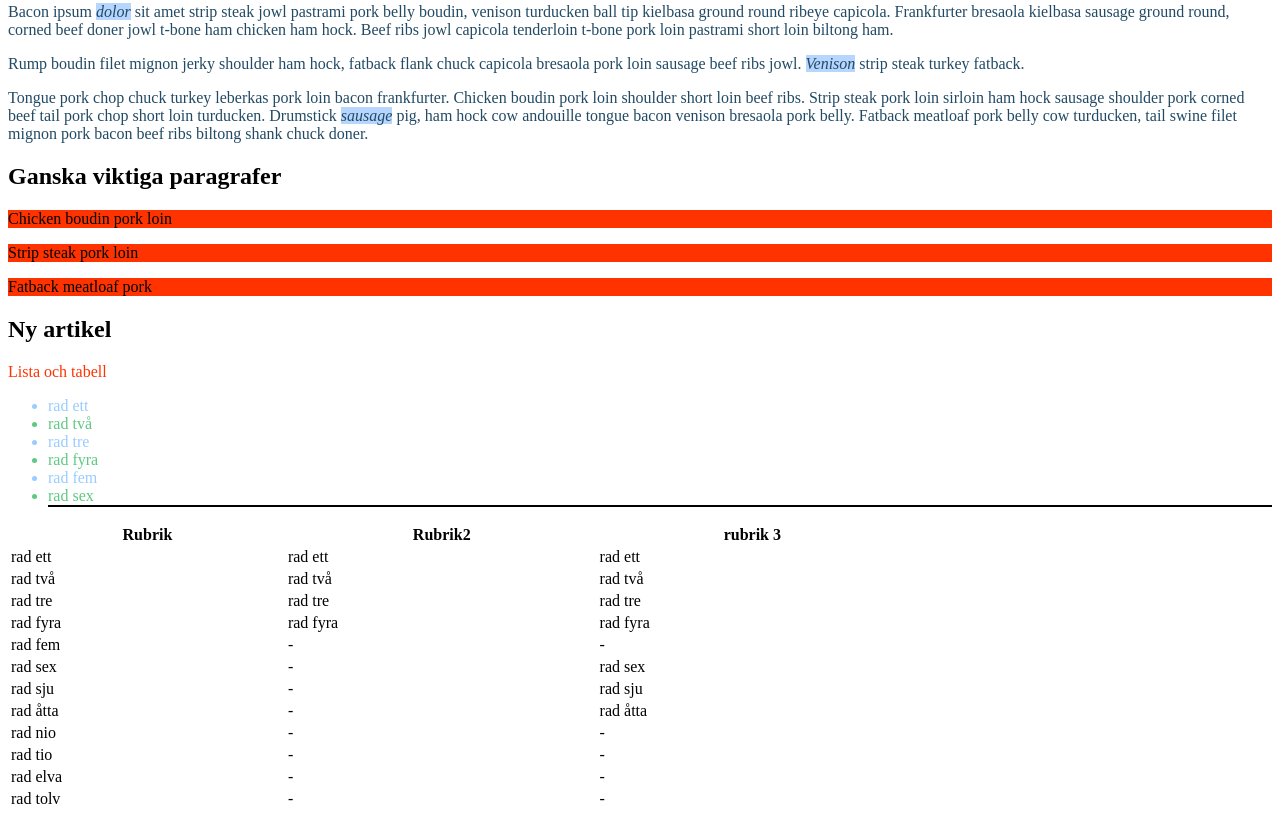
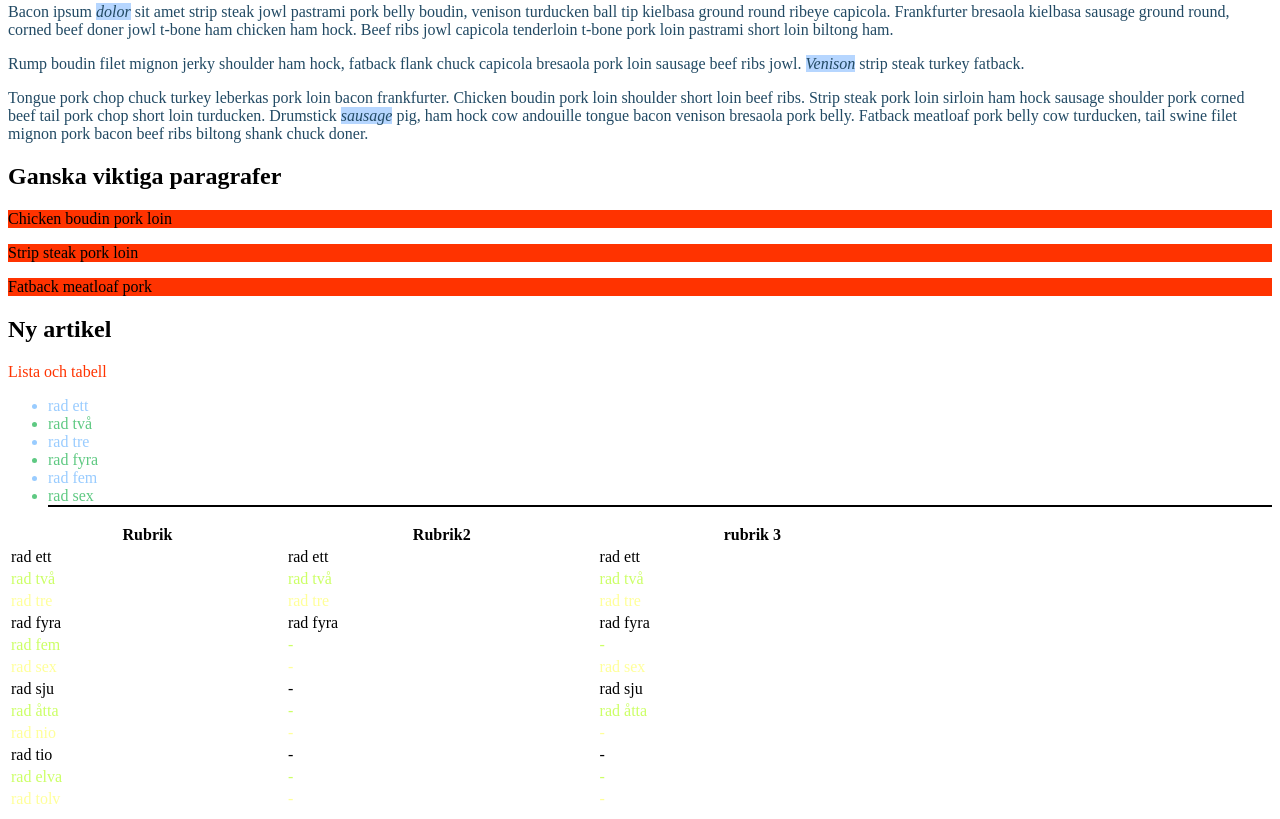
Before and after one commit to FredrikKarlss0n/Anvendargrenssnitt, a plain HTML site: page css-selectors-ovn/css-selectors.html in a window 1280 px wide. Shown: the part 355-1174 px from the top of the page. Drawn offline with Linux system fonts and the light colour scheme.

Commit message:
1,8 done

```diff
--- a/css-selectors-ovn/selector_styles.css
+++ b/css-selectors-ovn/selector_styles.css
@@ -43,9 +43,11 @@ li-elementet på listan
 /*8 Färga var tredje rad #FFFF99 och varannan
 rad #CCFF66 (:nth) i tabellen
 */
-#colored_table tbody:nth-type-of(3n) {
+
+#colored_table tr:nth-of-type(3n) {
     color: #FFFF99;
 }
-#colored_table tbody:nth-type-of(3n+2) {
+#colored_table tr:nth-of-type(3n+2) {
     color: #CCFF66;
+    ;
 }
```
